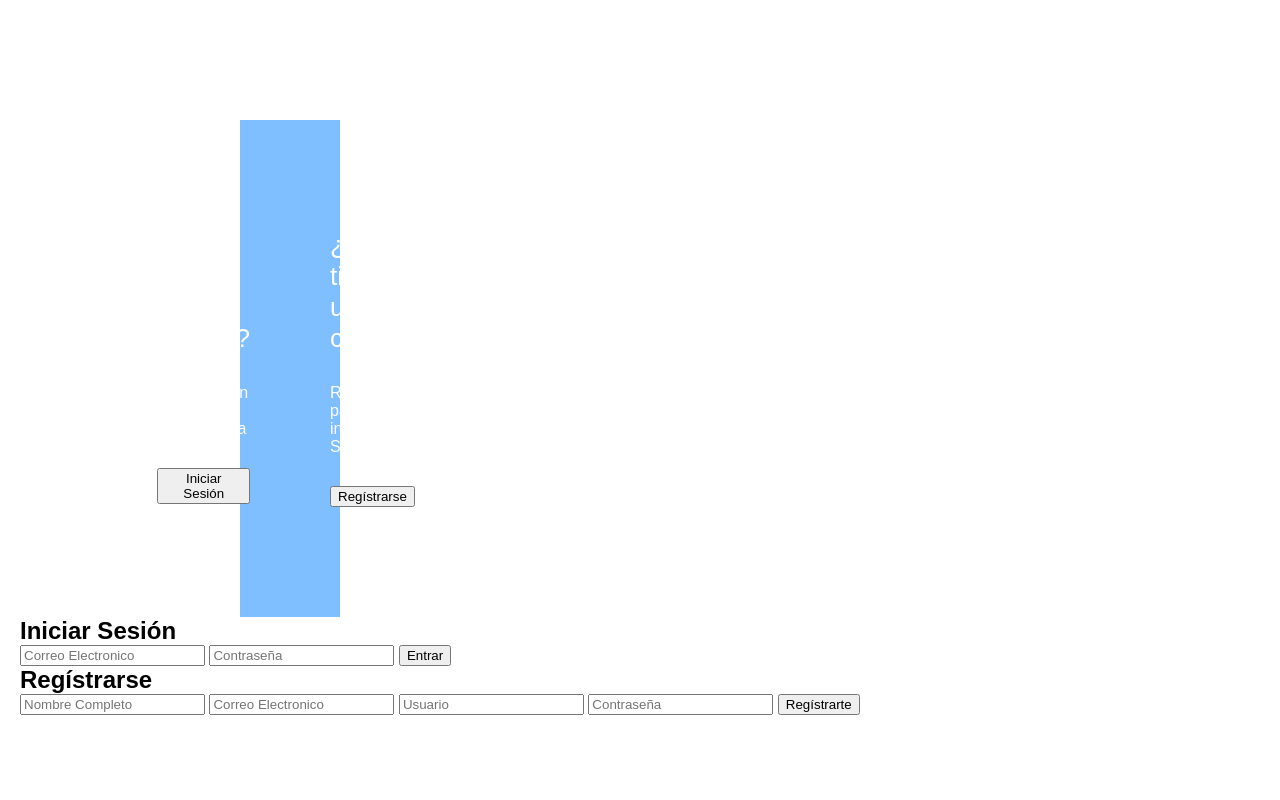
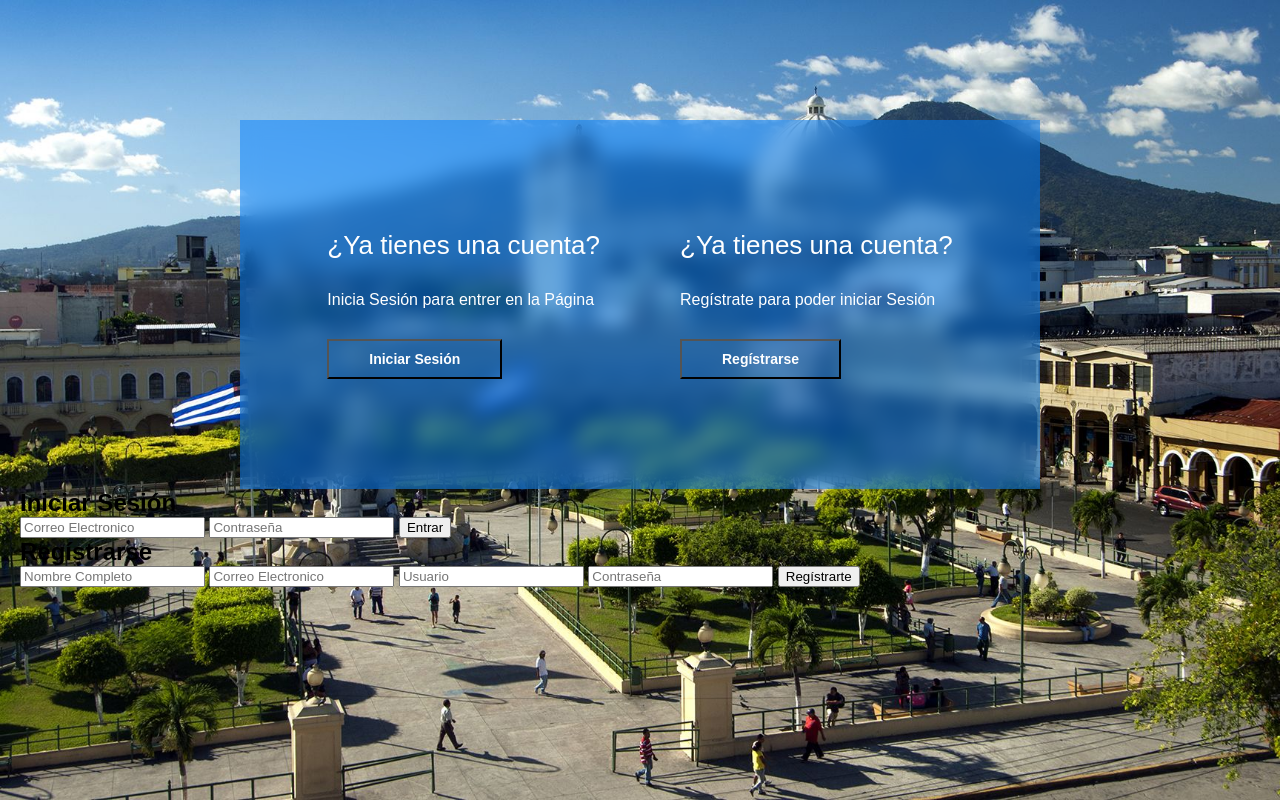
Before and after one commit to Snark007/Crea-J-LosTipiquisimos, a PHP site: the page made by Html/inicio de sesión.html in a window 1280 px wide. Run offline with PHP 8.4, Linux system fonts and the light colour scheme.

Commit message:
avance ini2
avense

```diff
--- a/Css/estiloinicio.css
+++ b/Css/estiloinicio.css
@@ -5,8 +5,16 @@
     text-decoration: none;
     font-family: sans-serif;
 }
+body{
+    background-image: url(../Img/fondo\ imagenes.jpg);
+    background-size: cover;
+    background-repeat: no-repeat;
+    background-attachment: fixed;
+    background-attachment: fixed;
+}
 
 main{
+    width: 100%;
     padding: 20px;
     margin:auto;
     margin-top: 100px;
@@ -20,7 +28,7 @@
 }
 
 .caja__trasera{
-    width: 100px;
+    width: 100%;
     padding: 10px 20px;
     display: flex;
     justify-content: center;
@@ -28,19 +36,26 @@
     background-color: rgba(0, 128, 255, 0.5);
 }
 
-.caja__trasera div {
+.caja__trasera div{
     margin: 100px 40px;
-    color: white;
+    color:white;
     transition: all 500ms;
 }
-
 .caja__trasera div p,
 .caja__trasera div button{
-    margin-top: 30px;
-
+      margin-top: 30px;
 }
 
 .caja__trasera div h3{
     font-weight: 400;
     font-size: 26px;
- }
+}
+.caja__trasera button{
+    padding: 10px 40px;
+    border: 2px soild #fff;
+    background: transparent;
+    font-size: 14px;
+    font-weight: 600;
+    cursor: pointer;
+    color:white;
+}
```
Also changed, not shown: Img/fondo imagenes.jpg (added).
